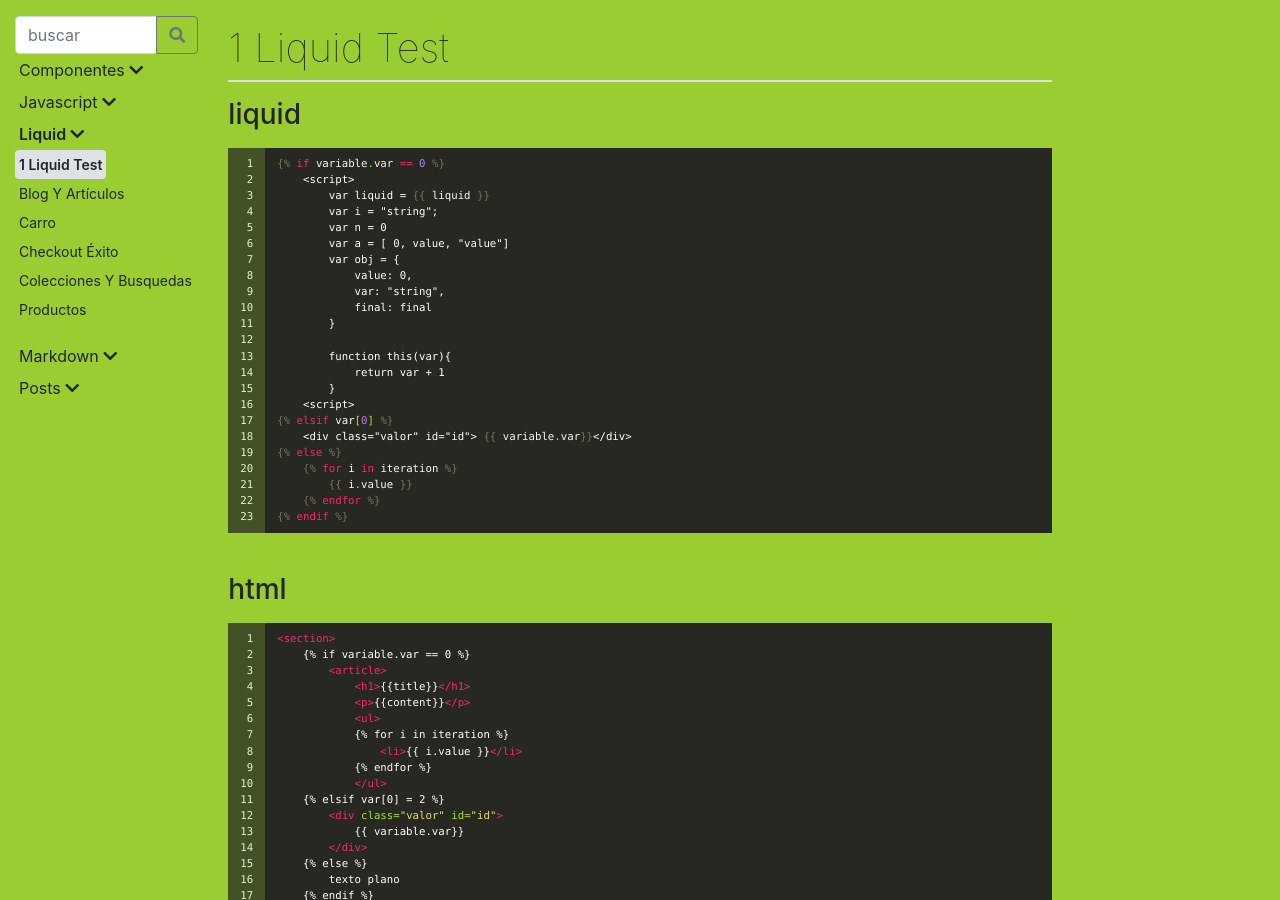
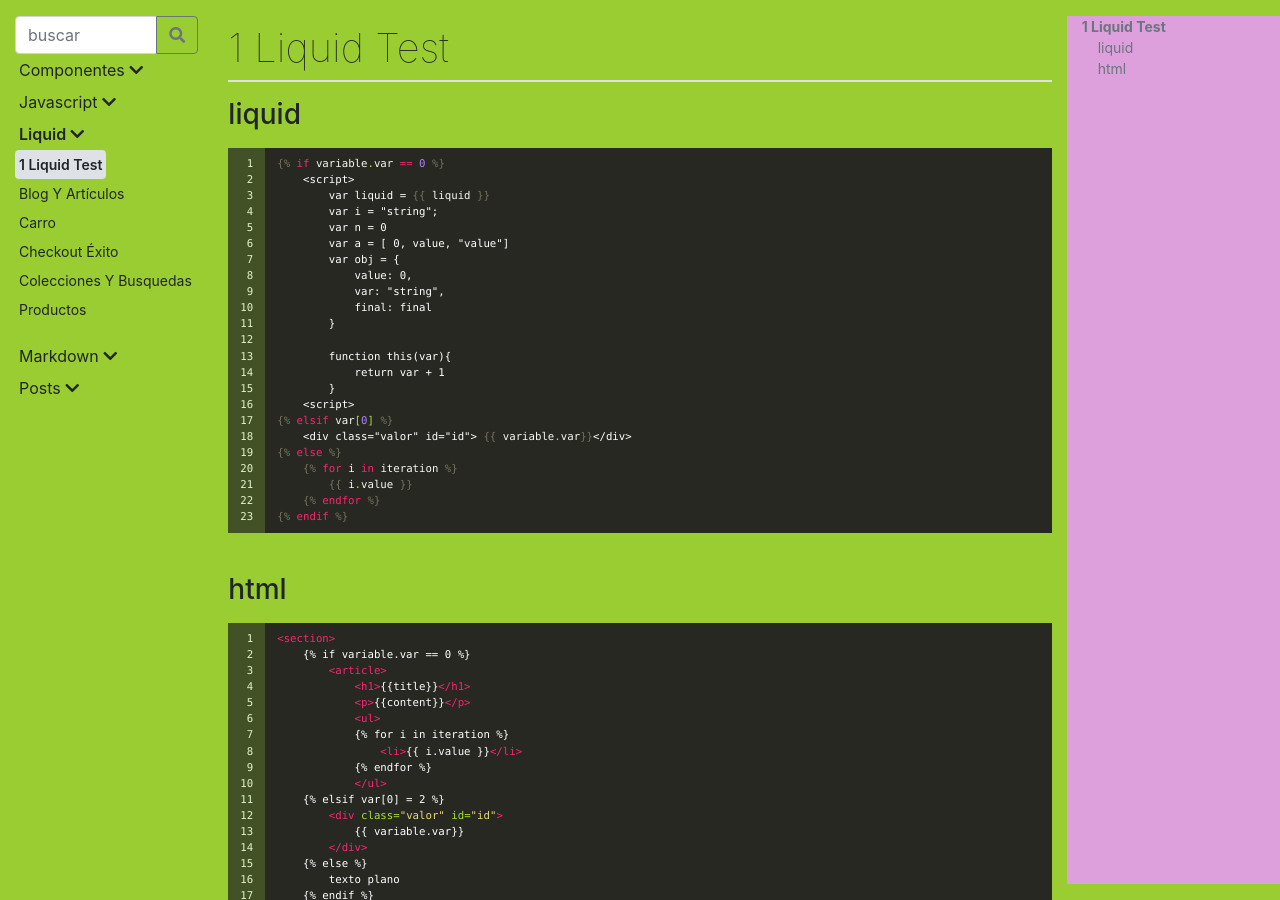
Before and after one commit to Bsale-IO/template-docs, a Jekyll site: the page built from docs/_liquid/1-liquid-test.md, in a window 1280 px wide and 900 px high. Built offline with Jekyll 4.4.1, drawn with Linux system fonts in a browser that asks for light colours.

Commit message:
test sticky

```diff
--- a/docs/_layouts/collection.html
+++ b/docs/_layouts/collection.html
@@ -7,9 +7,7 @@
             </nav>
             <div class="col-lg-2 order-md-3 nav-title">
                 <span class="h1 d-md-none">{{page.title}}</span>
-                <div class="scroll">
-                    <nav id="page-menu" class="page-menu"></nav>
-                </div>
+                <nav id="page-menu" class="page-menu"></nav>
             </div>
             <article class="col-lg-8 order-md-2">
                 <h1 class="d-none d-md-block">{{page.title}}</h1>
--- a/docs/_sass/layout.scss
+++ b/docs/_sass/layout.scss
@@ -139,15 +139,8 @@
         position:sticky;
         top: 0;
         z-index: 1020;
-    }
-    .scroll{
-        position:relative;
-        height:100%;
-    }
-    .page-menu{
-         overflow-y: scroll;
-        position: absolute;
-        height: 100%;
+        height: calc(100vh - 2rem);
+        overflow-y: auto;
     }
 
 }
```
